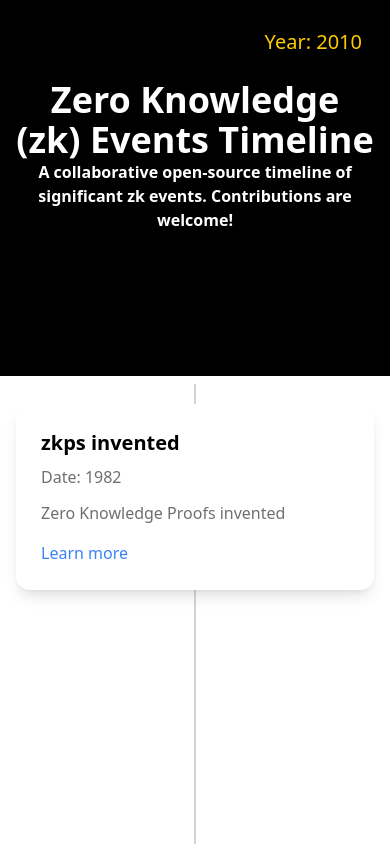
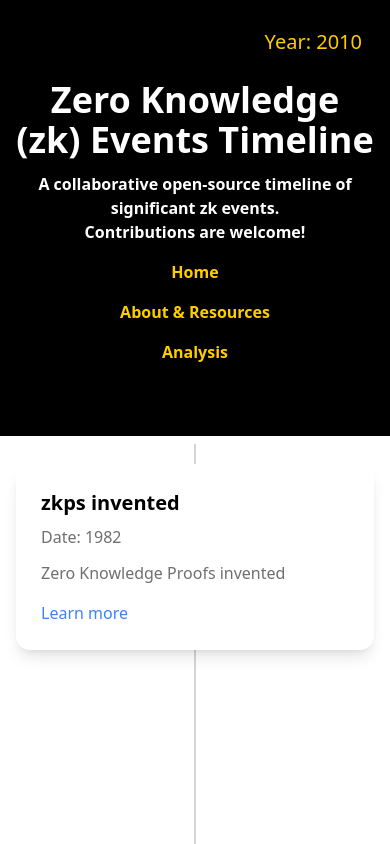
Before and after one commit to Violet-Bora-Lee/zk-timline-test, a Next.js app: page / in a window 390 px wide. Shown: the top 844 px of the page. Built offline with nearby package versions, Linux system fonts and the light colour scheme.

Commit message:
Enhance homepage layout with responsive text and menu section

```diff
--- a/app/(home)/page.tsx
+++ b/app/(home)/page.tsx
@@ -3,16 +3,36 @@ import Timeline from "@/components/Timeline";
 export default function Home() {
   return (
     <main>
-      <section className="py-20 bg-black text-white" id="roadmap">
+      <section className="pt-20 pb-2 bg-black text-white" id="roadmap">
         <div className="container mx-auto px-4">
           <div className="text-center mb-16">
-            <h2 className="text-4xl font-bold">
+            <h2 className="text-4xl font-bold mb-3">
               Zero Knowledge (zk) Events Timeline
             </h2>
-            <p className="font-semibold mb-2">
-              A collaborative open-source timeline of significant zk events.
-              Contributions are welcome!
+            <p className="font-semibold mb-4">
+              {/* For larger screens, display as a single line */}
+              <span className="hidden sm:inline">
+                A collaborative open-source timeline of significant zk events. Contributions are welcome!
+              </span>
+              {/* For smaller screens, split into two lines */}
+              <span className="inline sm:hidden">
+                A collaborative open-source timeline of significant zk events.
+                <br />
+                Contributions are welcome!
+              </span>
             </p>
+            {/* Menu section */}
+            <div className="flex flex-col sm:flex-row justify-center mt-4 text-l md:text-xl text-customYellow font-semibold">
+              <a href="#" className="btn btn-primary mb-4 sm:mb-0 sm:mr-6">
+                Home
+              </a>
+              <a href="#" className="btn btn-primary mb-4 sm:mb-0 sm:mr-6">
+                About & Resources
+              </a>
+              <a href="#" className="btn btn-primary">
+                Analysis
+              </a>
+            </div>
           </div>
         </div>
       </section>
```
